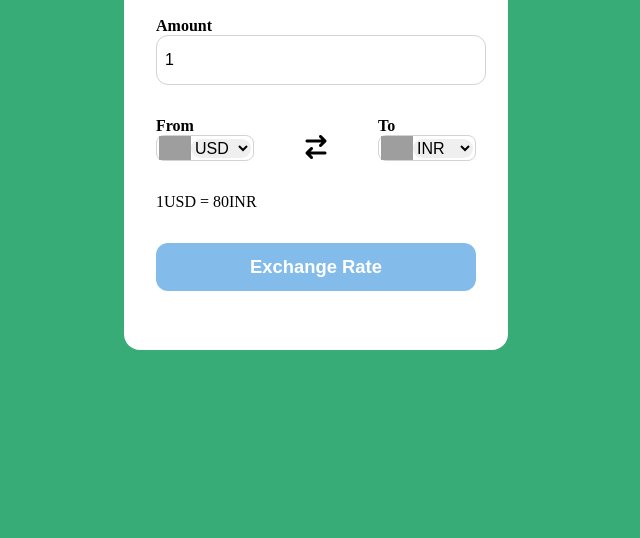
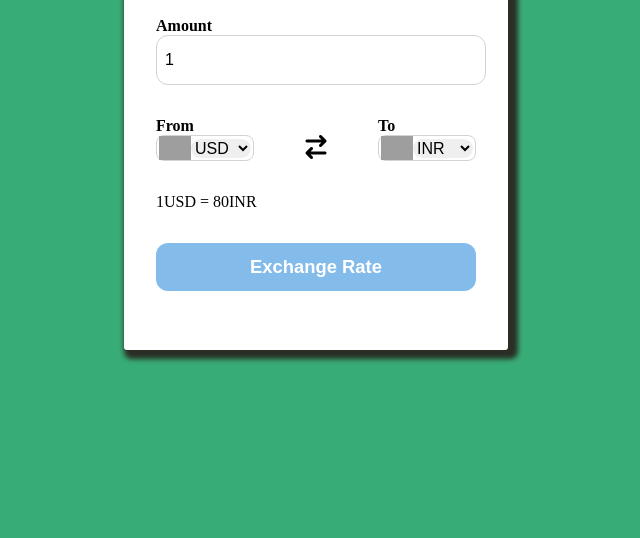
Before and after one commit to vaibhavupadhyayy/CurrencyConverter, a plain HTML site: page index.html in a window 1280 px wide. Shown: the part 262-800 px from the top of the page, without its empty margins (324-964 px from the left). Drawn offline with Linux system fonts and the light colour scheme; no server answers; grey boxes are pictures that could not be loaded.

Commit message:
Update style.css

```diff
--- a/style.css
+++ b/style.css
@@ -14,9 +14,10 @@ body {
 .container {
   background-color: #fff;
   padding: 2rem;
-  border-radius: 1rem;
+  border-radius: 3px;
   min-height: 45vh;
   width: 40vh;
+  box-shadow: 5px 4px 5px 5px rgb(42, 46, 36);
 }
 
 form {
```
